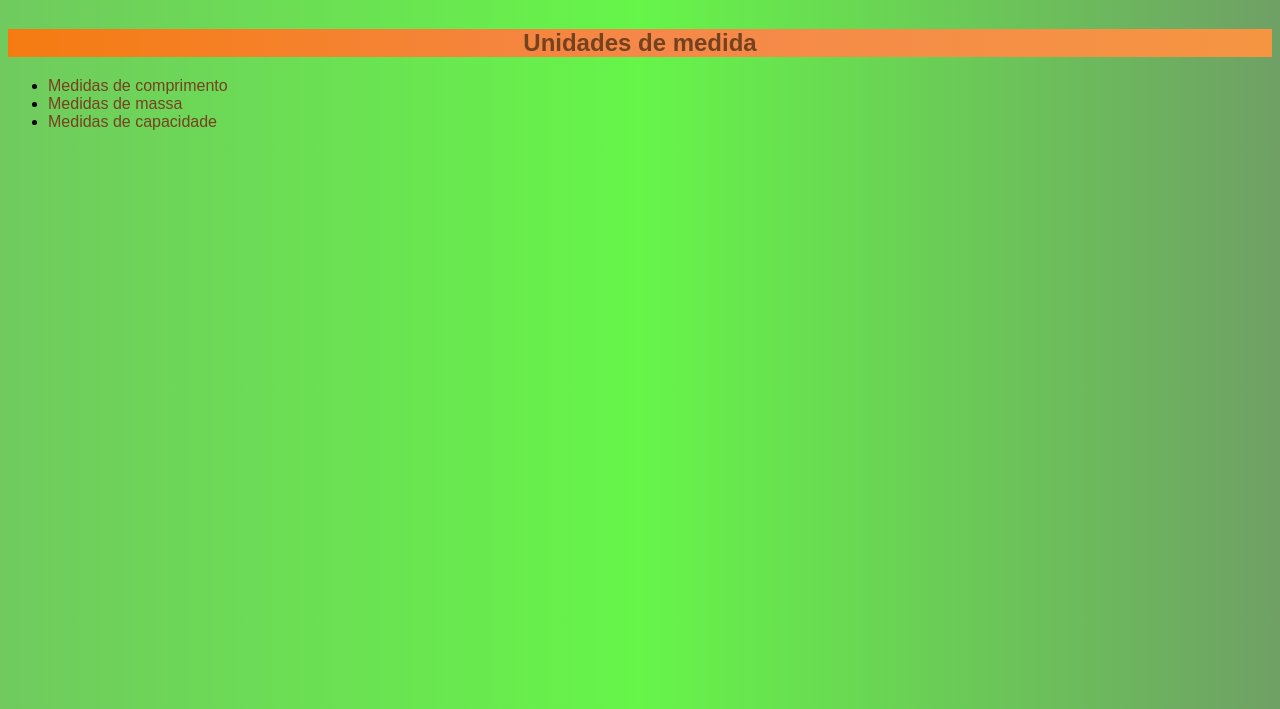
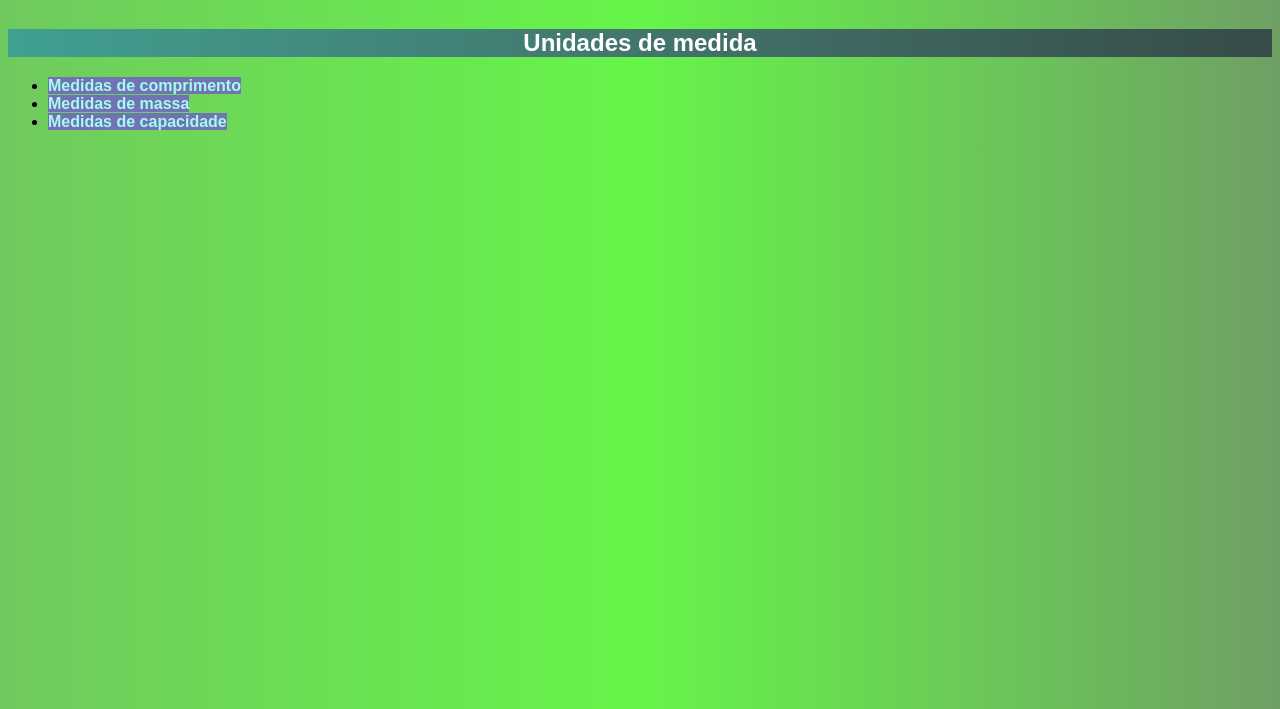
Before and after one commit to novon-boy/begin, a plain HTML site: page pratica009/index.html in a window 1280 px wide. Shown: the part 91-800 px from the top of the page. Drawn offline with Linux system fonts and the light colour scheme.

Commit message:
Update index.html

```diff
--- a/pratica009/index.html
+++ b/pratica009/index.html
@@ -20,13 +20,15 @@
 
         h2{
             text-align: center;
-            background-image: linear-gradient(to left, #F59542, #F58849, #F57B11);
-            color: #754220;
+            background-image: linear-gradient(to right, #40A090, #43756D, #374B48);
+            color: white;
         }
 
         a{
             text-decoration: none;
-            color: #754220;
+            font-weight: bold;
+            background-color: #7450d8bb;
+            color: #a5fced;
         }
     </style>
 </head>
```
